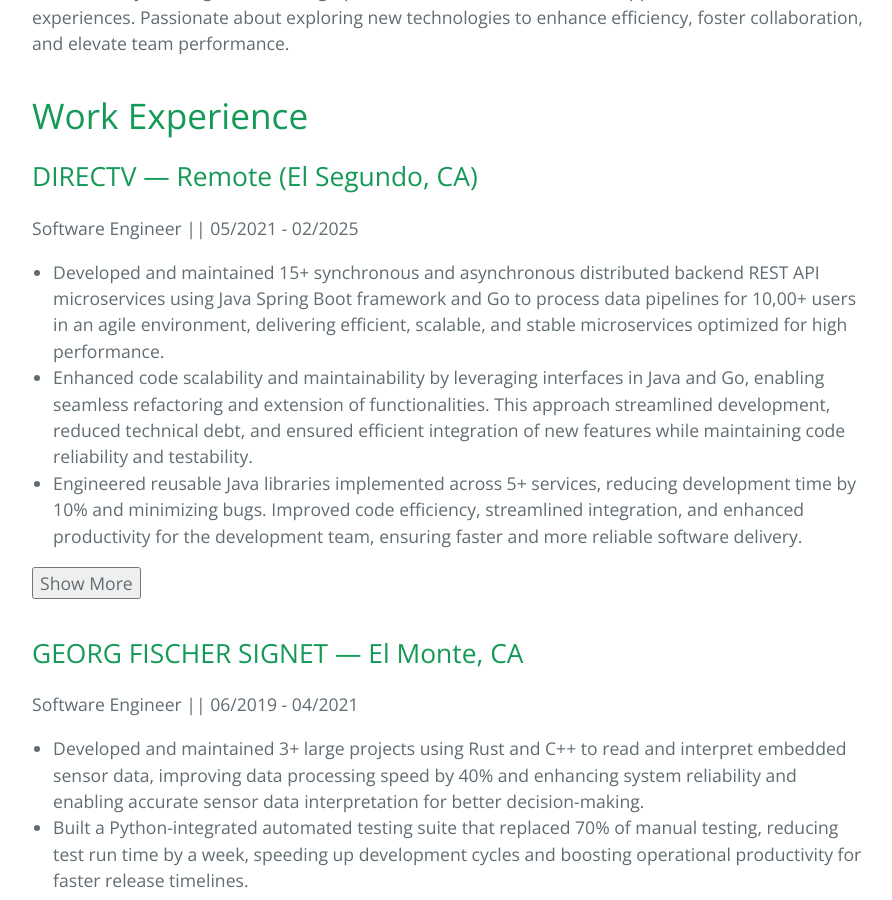
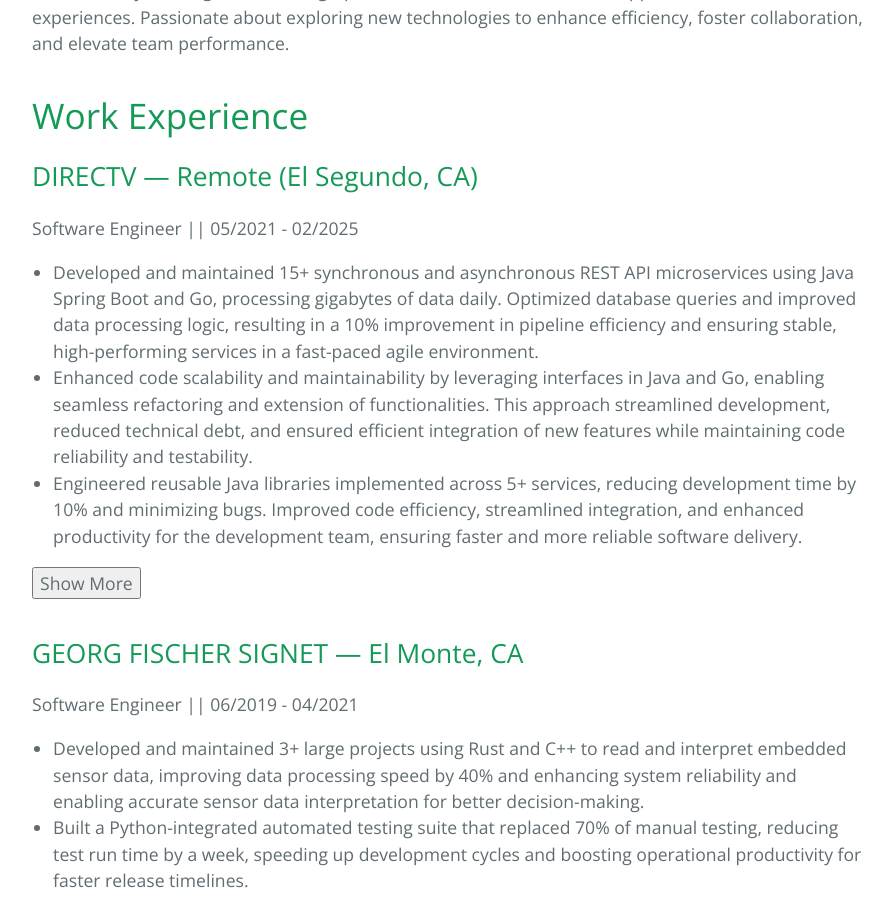
Before and after one commit to toddnguyen47/toddnguyen47.github.io, a Jekyll site: the page built from index.html, in a window 1280 px wide and 900 px high, scrolled down 888 px. Shown: the whole window, without its empty margins (192-1084 px from the left). Built offline with Jekyll 4.4.1, drawn with Linux system fonts in a browser that asks for light colours.

Commit message:
Reworded resume

```diff
--- a/_data/resume-work.yml
+++ b/_data/resume-work.yml
@@ -3,11 +3,12 @@
   position: Software Engineer
   length-of-employment: 05/2021 - 02/2025
   responsibilities:
-    - Developed and maintained 15+ synchronous and asynchronous distributed backend REST API microservices using Java Spring Boot framework and Go to process data pipelines for 10,00+ users in an agile environment, delivering efficient, scalable, and stable microservices optimized for high performance.
+    - Developed and maintained 15+ synchronous and asynchronous REST API microservices using Java Spring Boot and Go, processing gigabytes of data daily. Optimized database queries and improved data processing logic, resulting in a 10% improvement in pipeline efficiency and ensuring stable, high-performing services in a fast-paced agile environment.
     - Enhanced code scalability and maintainability by leveraging interfaces in Java and Go, enabling seamless refactoring and extension of functionalities. This approach streamlined development, reduced technical debt, and ensured efficient integration of new features while maintaining code reliability and testability.
     - Engineered reusable Java libraries implemented across 5+ services, reducing development time by 10% and minimizing bugs. Improved code efficiency, streamlined integration, and enhanced productivity for the development team, ensuring faster and more reliable software delivery.
     - Enhanced debugging efficiency by 10% by developing a Java microservice that systematically stores Excel and CSV input files into appropriately named S3 buckets based on predefined naming conventions, including timestamps and source identifiers. This ensured quick file retrieval, minimized misplacements, and streamlined data processing for downstream teams.
-    - Engineered Go’s Sarama Async Producer and Consumer to asynchronously produce 1,000+ daily JSON messages and process 1,000+ Kafka messages within consumer groups, creating seamless, reusable integration components that improved system efficiency.
+    - Enhanced cross-functional team collaboration by designing Java and Go microservices that processed over 1,000+ requests daily and writing comprehensive documentation to ensure seamless data ingestion and output. This resulted in a 30% reduction in integration issues, enabling efficient communication and smoother operations across platforms.
+    - Engineered Go's Sarama Async Producer and Consumer to asynchronously produce 1,000+ daily JSON messages and process 1,000+ Kafka messages within consumer groups, creating seamless, reusable integration components that improved system efficiency.
     - Increased input parsing and processing efficiency by 10% by developing and optimizing 6+ Java and Go microservices to seamlessly parse JSON, XML, and CSV data, enabling faster and more reliable data handling.
     - Leveraged GitHub Copilot AI (Artificial Intelligence) to generate 500+ lines of relevant code and applied AI-driven automation for unit and functional tests, accelerating development speed, increasing test coverage to 90%+, and enhancing code reliability.
     - Optimized database performance by developing a Go-based CRUD library with Object-Relational Mapping (ORM) for DynamoDB, achieving sub-second query execution, faster data retrieval, and improved system responsiveness for high-traffic applications.
```
